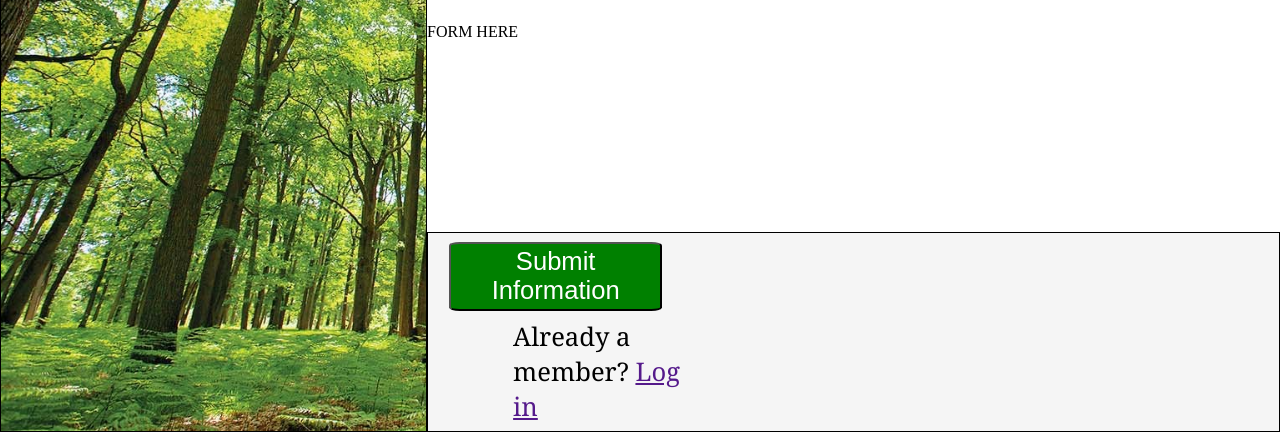
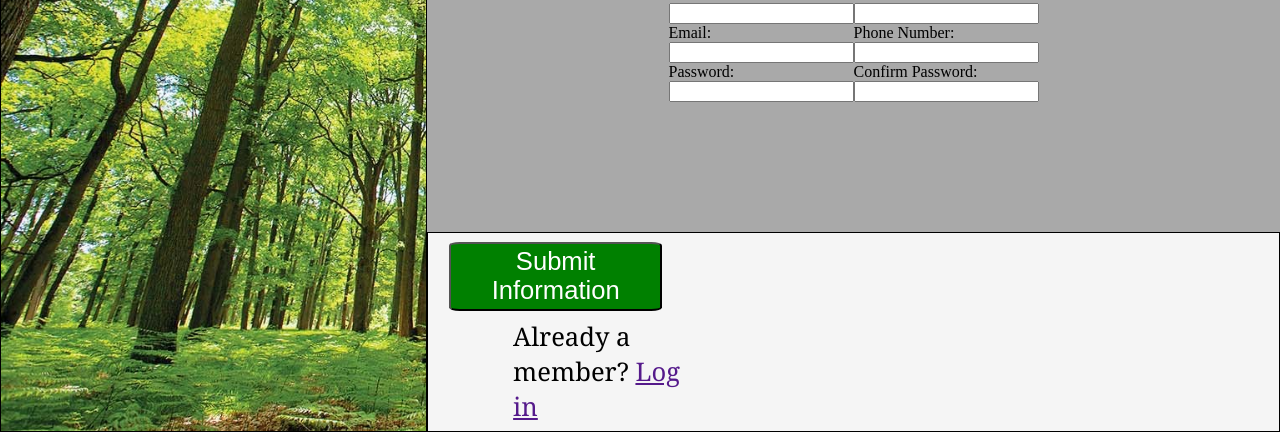
Before and after one commit to boofmang/forms, a plain HTML site: page index.html in a window 1280 px wide. Shown: the part 368-800 px from the top of the page. Drawn offline with Linux system fonts and the light colour scheme.

Commit message:
Added basic form inputs before styling

```diff
--- a/form.css
+++ b/form.css
@@ -3,7 +3,19 @@
     box-sizing: border-box;
     margin: 0;
 }
+.formstyle{
+    display: flex;
+    flex-direction: column;
+}
+#formcontainer{
+    background-color: darkgray;
+    height: 100%;
+    display: flex;
+    flex-direction: column;
+    justify-content: center;
+    align-items: center;
 
+}
 
 #fullflex{
     display: flex;
@@ -91,3 +103,18 @@ p{
     font-size: 0.8em;
 
 }
+
+#rows{
+    display: flex;
+    flex-direction: column;
+    align-items: start;
+    justify-content: start;
+
+
+
+}
+
+.row{
+    display: flex;
+    align-items: center;
+}
--- a/index.html
+++ b/index.html
@@ -20,7 +20,42 @@
     <h2>THE FUTURE!</h2>
     <p>Welcome to a brand new world! Submit your details here and I <em>Swear!</em> I will not use them for any malicious purposes..... </p>
 </div>
-<div id="formcontainer">FORM HERE</div>
+<div id="formcontainer">
+    <form action="" method="post">
+    <h2>Lets go boys</h2>
+    <div id="rows">
+        <div class="row">
+            <div class="formstyle">
+            <label for="firstname">First Name:</label>
+            <input type="text">
+            </div>
+            <div class="formstyle">
+            <label for="lastname">Surname:</label>
+            <input type="text">
+            </div>
+        </div>
+        <div class="row">
+            <div class="formstyle">
+            <label for="email">Email:</label><input type="text">
+            </div>
+            <div class="formstyle">
+            <label for="phone">Phone Number:</label><input type="text">
+            </div>
+        </div>
+        <div class="row">
+            <div class="formstyle">
+                <label for="password">Password:</label>
+                <input type="text">
+            </div>
+            <div class="formstyle">
+                <label for="confirm">Confirm Password:</label>
+                <input type="text">
+            </div>
+        </div>
+    </div>
+    </form>
+</div>
+
 <div class="card">
     <button id="Submit">Submit Information</button>
     <p class="log">Already a member? <a href="">Log in</a></p>
```
